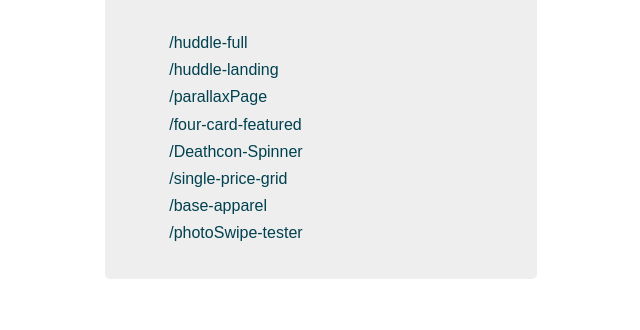
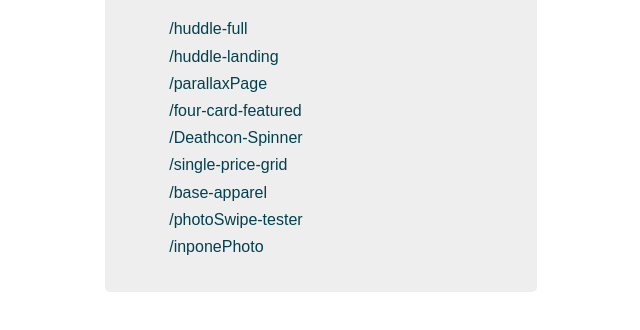
Before and after one commit to vongphakdy/quickNav, a plain HTML site: page index.html in a window 1280 px wide. Shown: the part 312-642 px from the top of the page, without its empty margins (319-959 px from the left). Drawn offline with Linux system fonts and the light colour scheme.

Commit message:
added link

```diff
--- a/index.html
+++ b/index.html
@@ -22,6 +22,7 @@
             <li><a href="https://vongphakdy.github.io/single-price-grid/">/single-price-grid</a></li>
             <li><a href="https://vongphakdy.github.io/base-apparel/">/base-apparel</a></li>
             <li><a href="https://vongphakdy.github.io/photoSwipe-tester/">/photoSwipe-tester</a></li>
+            <li><a href="https://vongphakdy.github.io/inponePhoto/">/inponePhoto</a></li>
         </ul>
     </div>
 
```
